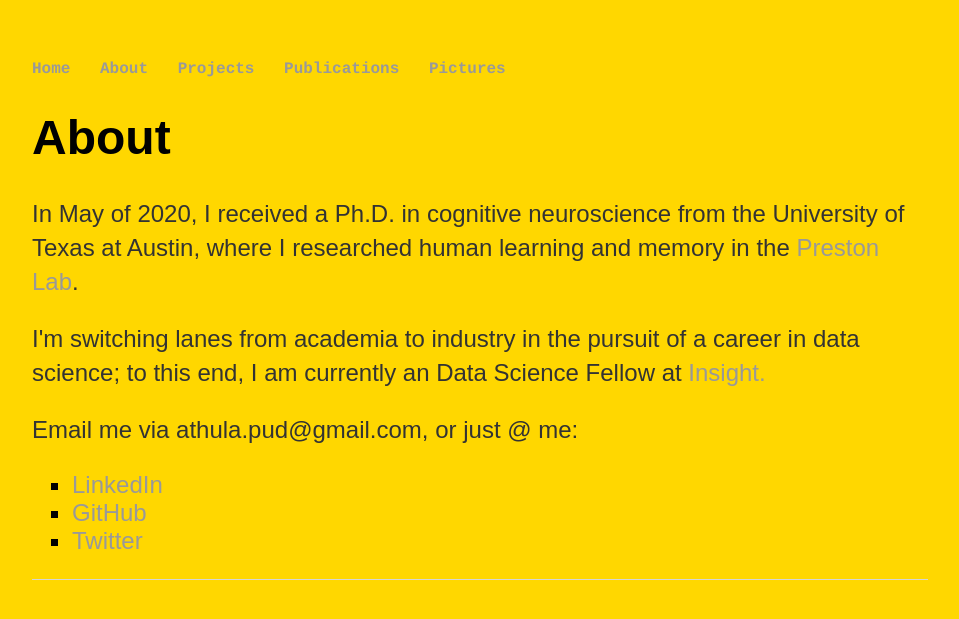
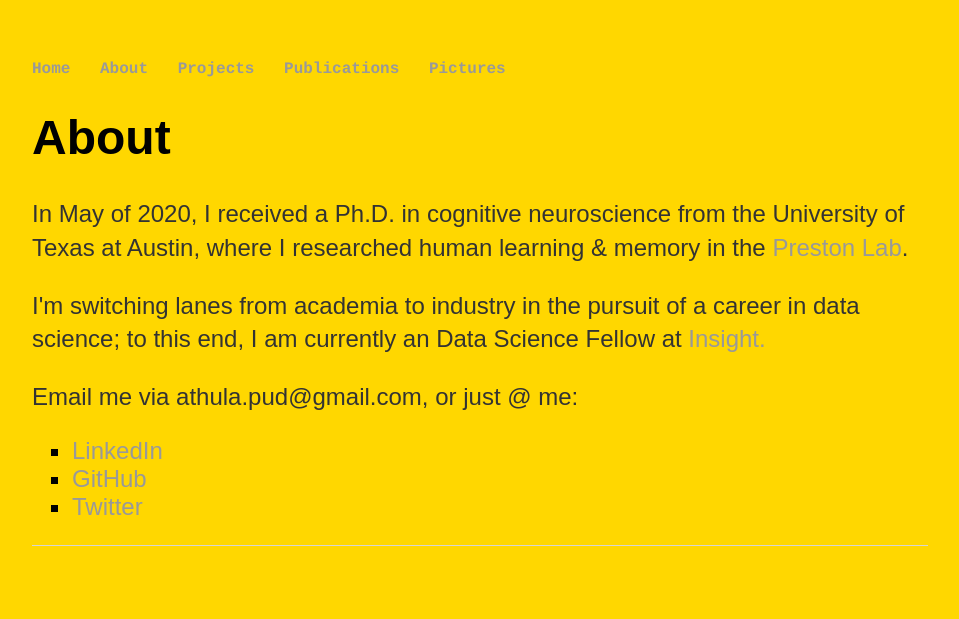
Before and after one commit to athpud/athpud.github.io, a Jekyll site: the page built from about/index.html, in a window 1280 px wide. Shown: the top 619 px of the page, without its empty margins (160-1119 px from the left). Built offline with Jekyll 4.4.1, drawn with Linux system fonts in a browser that asks for light colours.

Commit message:
space fixes

```diff
--- a/about/index.html
+++ b/about/index.html
@@ -4,11 +4,11 @@
 ---
 		<div class="about">
 			<h1>About</h1>
-			<p>In May of 2020, I received a Ph.D. in cognitive neuroscience from the University of Texas at Austin, where I researched human learning and memory in the <a href="https://clm.utexas.edu/preston/" target="_blank">Preston Lab</a>.</p>
+			<p>In May of 2020, I received a Ph.D. in cognitive neuroscience from the University of Texas at Austin, where I researched human learning & memory in the <a href="https://clm.utexas.edu/preston/" target="_blank">Preston Lab</a>.</p>
 			<p>I'm switching lanes from academia to industry in the pursuit of a career in data science; to this end, I am currently an Data Science Fellow at <a href="https://insightfellows.com/" target="_blank">Insight.</a></p>
 			<p>Email me via athula.pud@gmail.com, or just @ me:</p>
 			<ul style="list-style-type:square;font-size:1.5em">
-			<li><a href="https://www.linkedin.com/in/athula-pudhiyidath-1792b7187/" target="_blank">LinkedIn</a></li>
+			<li><a href="www.linkedin.com/in/athula-pudhiyidath" target="_blank">LinkedIn</a></li>
 			<li><a href="https://www.github.com/athpud" target="_blank">GitHub</a></li>
 			<li><a href="https://www.twitter.com/athpud" target="_blank">Twitter</a></li>
 			</ul>
```
